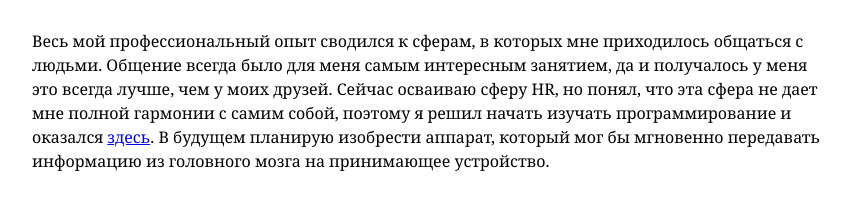
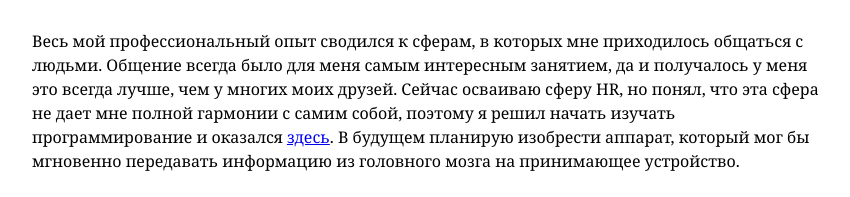
Before and after one commit to nobody999/nobody999.github.io, a plain HTML site: page index.html in a window 1280 px wide. Shown: the part 203-400 px from the top of the page, without its empty margins (208-1058 px from the left). Drawn offline with Linux system fonts and the light colour scheme.

Commit message:
Update index.html

```diff
--- a/index.html
+++ b/index.html
@@ -16,7 +16,7 @@
         </div>
         <div id="main">
             <p>Весь мой профессиональный опыт сводился к сферам, в которых мне приходилось общаться с людьми.
-                Общение всегда было для меня самым интересным занятием, да и получалось у меня это всегда лучше, чем у моих друзей.
+                Общение всегда было для меня самым интересным занятием, да и получалось у меня это всегда лучше, чем у многих моих друзей.
                 Сейчас осваиваю сферу HR, но понял, что эта сфера не дает мне полной гармонии с самим собой,
                 поэтому я решил начать изучать программирование и оказался <a href="https://ru.hexlet.io">здесь</a>. В будущем планирую изобрести
                 аппарат, который мог бы мгновенно передавать информацию из головного мозга на принимающее устройство.
```
